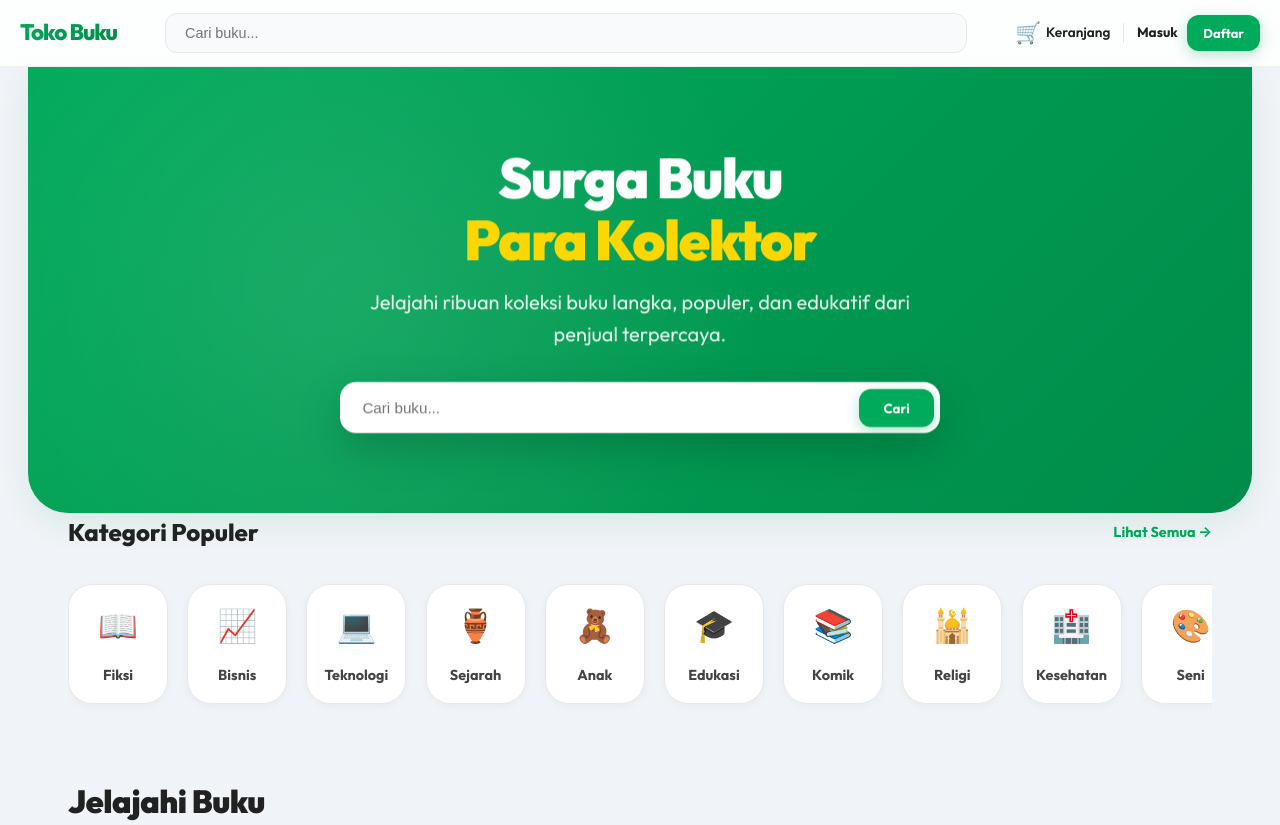
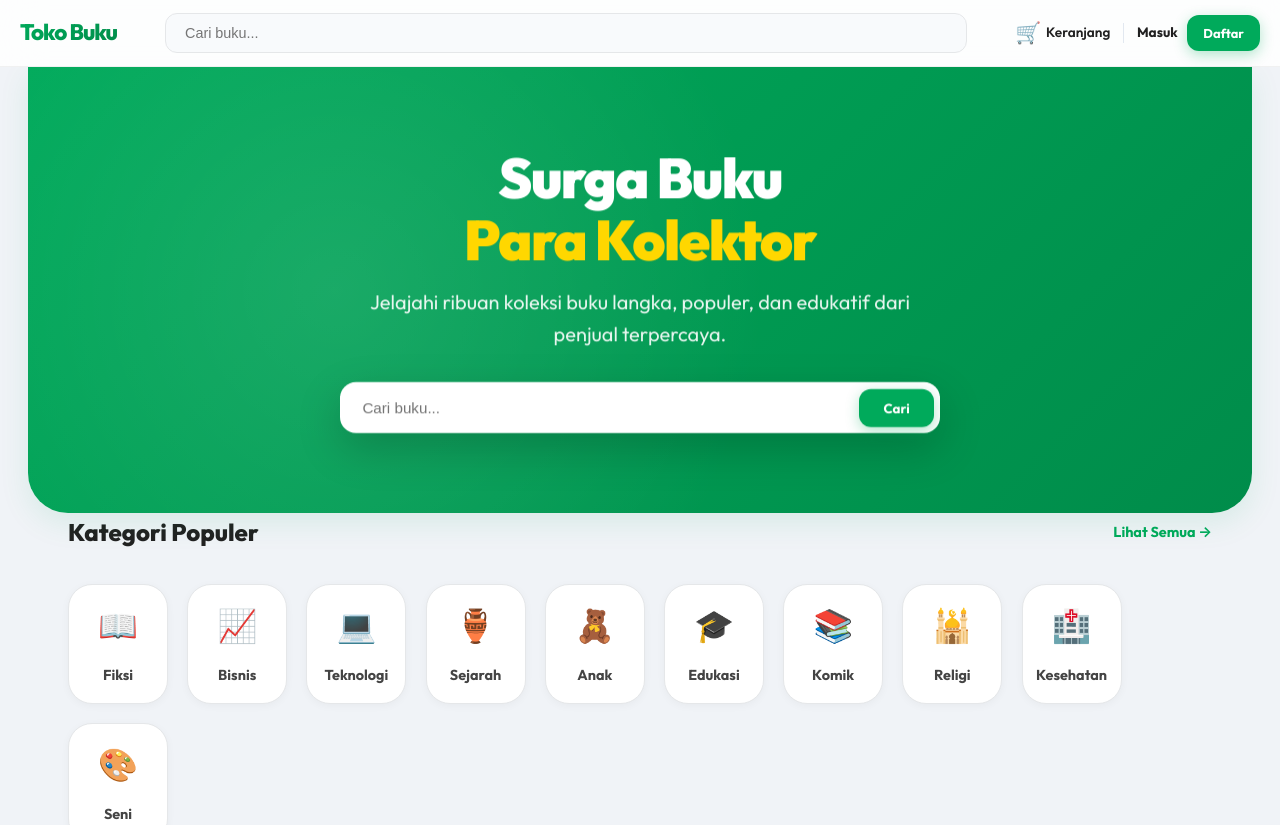
Before and after one commit to Arethusa121212/tokobuku, a Next.js app: page / in a window 1280 px wide. Shown: the top 825 px of the page. Built offline with nearby package versions, Linux system fonts and the light colour scheme; no server answers; the database is empty.

Commit message:
UI: Enable wrap for categories to show all 10

```diff
--- a/src/app/page.tsx
+++ b/src/app/page.tsx
@@ -83,7 +83,7 @@ export default async function Home({ searchParams }: { searchParams: any }) {
             <h2 style={{ fontSize: '1.5rem', fontWeight: 800 }}>Kategori Populer</h2>
             <Link href="/" style={{ color: 'var(--color-primary)', fontWeight: 700, fontSize: '0.9rem' }}>Lihat Semua →</Link>
           </div>
-          <div style={{ display: 'flex', gap: '1.2rem', overflowX: 'auto', padding: '0.5rem 0', scrollbarWidth: 'none' }}>
+          <div style={{ display: 'flex', gap: '1.2rem', flexWrap: 'wrap', padding: '0.5rem 0' }}>
             {[
               { name: 'Fiksi', icon: '📖' },
               { name: 'Bisnis', icon: '📈' },
```
